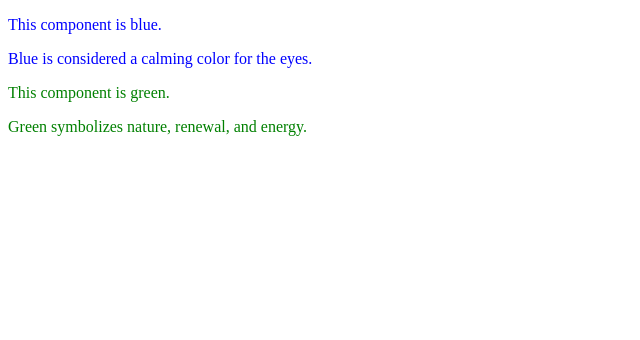
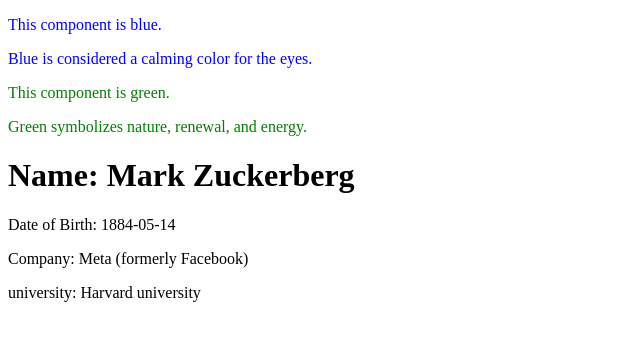
Before and after one commit to genuinelycool/react_project, a React (Vite) app: page / in a window 1280 px wide. Shown: the top 340 px of the page, without its empty margins (0-640 px from the left). Built offline with nearby package versions, Linux system fonts and the light colour scheme.

Commit message:
9 - Working with Props in React Components

```diff
--- a/src/App.jsx
+++ b/src/App.jsx
@@ -1,13 +1,29 @@
-const ColorfulComponent = ({ color = "blue", children }) => (
-  <div style={{ color: color }}>
-    <p>This component is {color}.</p>
-    {children}
+const ColorfulComponent = (props) => (
+  <div style={{ color: props.color ||"blue" }}>
+    <p>This component is {props.color || "blue"}.</p>
+    {props.children}
+  </div>
+);
+
+const UserProfile = (props) => (
+  <div>
+    <h1>Name: {props.name}</h1>
+    <p>Date of Birth: {props.dob}</p>
+    <p>Company: {props.company}</p>
+    <p>university: {props.university}</p>
   </div>
 );
 
 const App = () => {
   const color1 = "blue";
   const color2 = "green";
+
+  const userDetails = {
+    name: "Mark Zuckerberg",
+    dob: "1884-05-14",
+    company: "Meta (formerly Facebook)",
+    university: "Harvard university",
+  };
 
   return (
     <div>
@@ -18,6 +34,22 @@
       <ColorfulComponent color={color2}>
         <p>Green symbolizes nature, renewal, and energy.</p>
       </ColorfulComponent>
+
+      <UserProfile
+        // DRY (Don't Repeat Yourself)
+        {...userDetails}
+      />
+
+      {/*
+
+      <UserProfile
+        name={userDetails.name}
+        dob={userDetails.dob}
+        company={userDetails.company}
+        university={userDetails.university}
+      />
+
+      */}
     </div>
   );
 }
```
